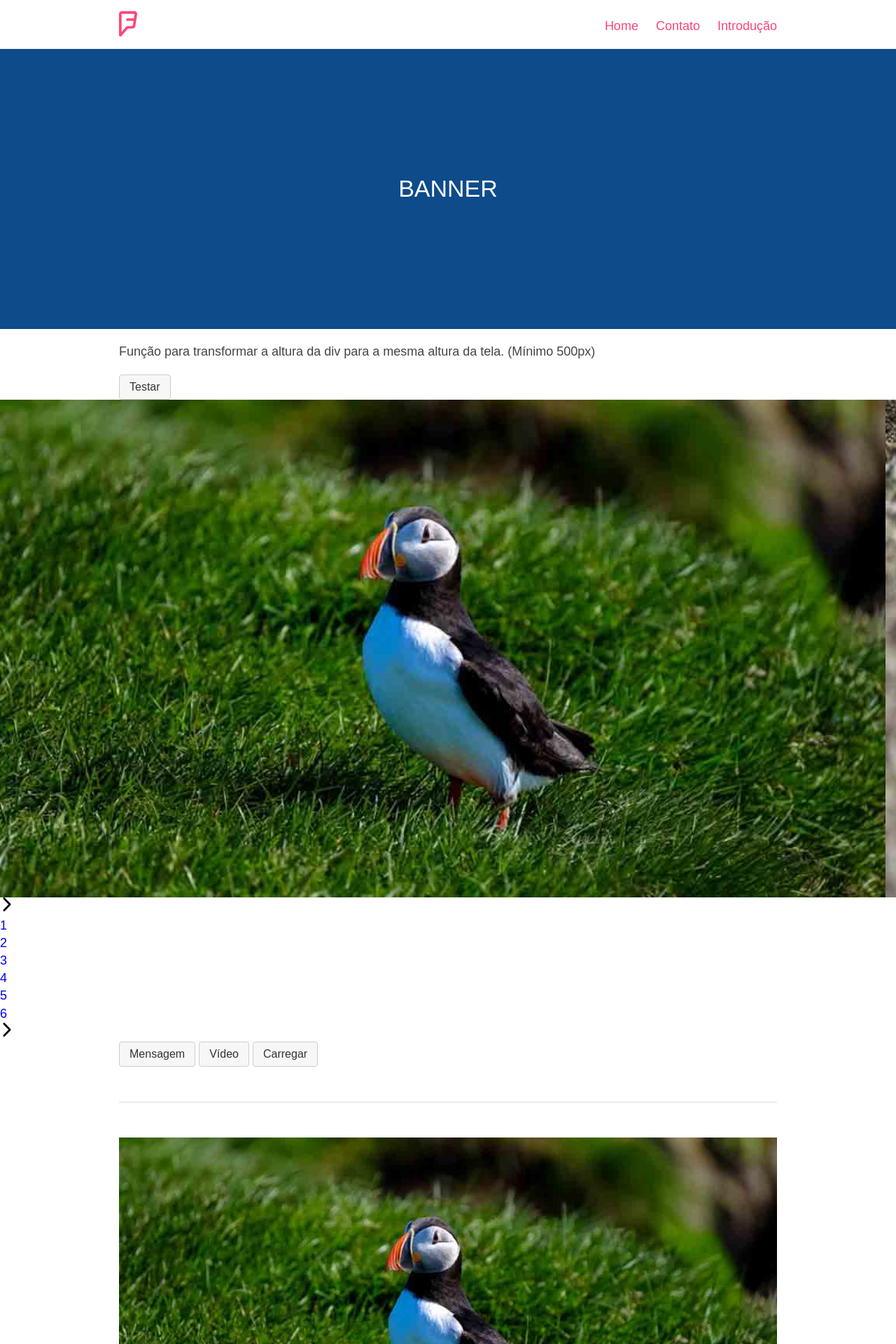
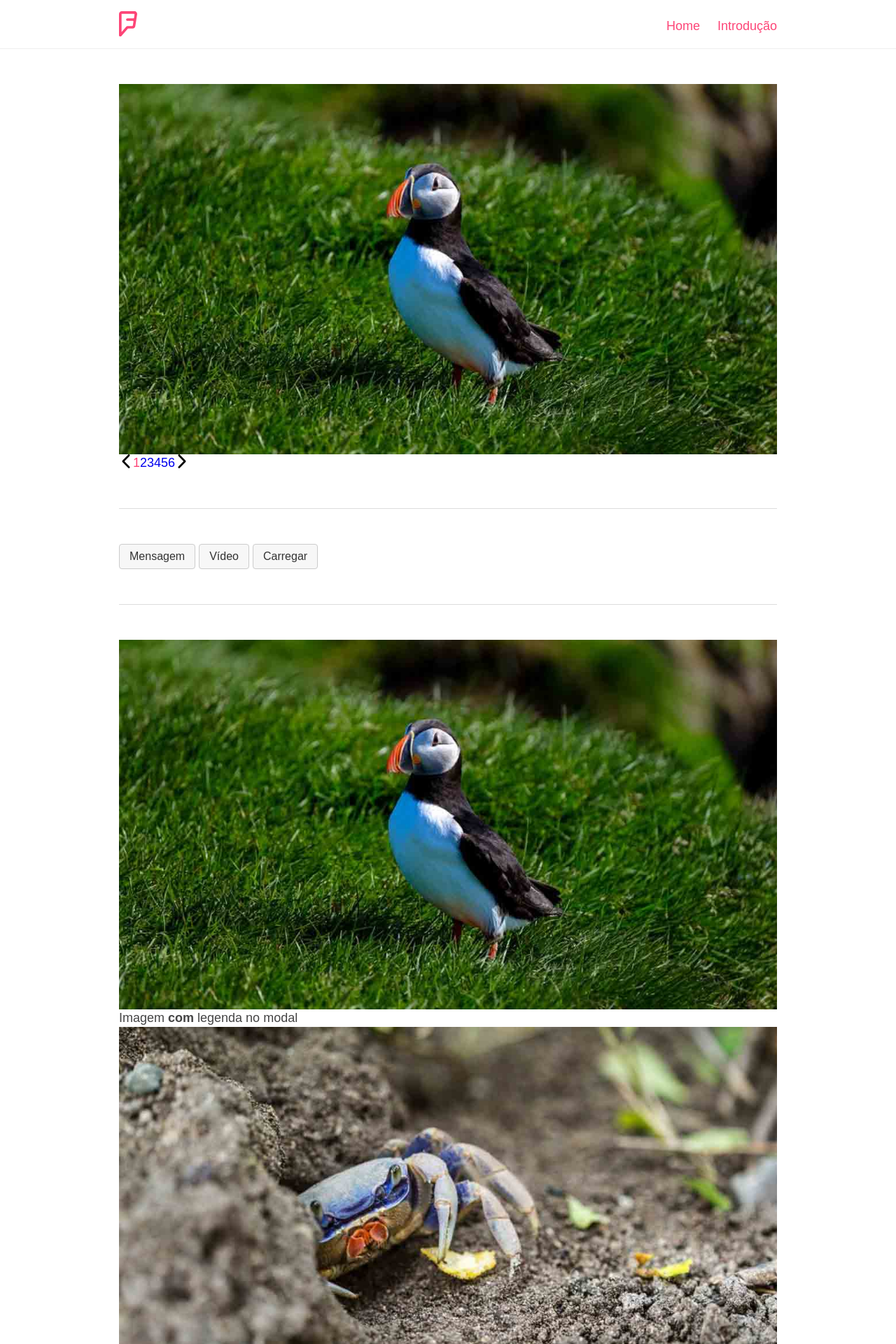
Before and after one commit to markusvdc/framework, a PHP site: page /introducao.php in a window 1280 px wide. Shown: the top 1920 px of the page at 70% size. Run offline with PHP 8.4, Linux system fonts and the light colour scheme; style sheets or scripts are compiled from the project's sources; some web fonts are replaced.

Commit message:
Diversas atualizações

```diff
--- a/assets/css/introducao.css
+++ b/assets/css/introducao.css
@@ -582,6 +582,23 @@ body.mascaraaberta {
       width: 1000px;
       padding-top: 40px;
       padding-bottom: 40px; } }
+  .wrap-slidermodal .controlesslider > a {
+    float: left; }
+    .wrap-slidermodal .controlesslider > a svg {
+      height: 20px;
+      width: 20px; }
+    .wrap-slidermodal .controlesslider > a.anterior-controlesslider svg {
+      -webkit-transform: rotate(180deg);
+      -ms-transform: rotate(180deg);
+      -moz-transform: rotate(180deg);
+      -o-transform: rotate(180deg);
+      transform: rotate(180deg); }
+  .wrap-slidermodal .controlesslider .paginacao-controlesslider {
+    float: left; }
+    .wrap-slidermodal .controlesslider .paginacao-controlesslider li {
+      float: left; }
+      .wrap-slidermodal .controlesslider .paginacao-controlesslider li a.flex-active {
+        color: #FFF; }
 
 @media (max-width: 499px), (min-width: 500px) and (max-width: 749px) {
   .campos .grupo-campos {
@@ -636,8 +653,7 @@ body.mascaraaberta {
     width: 50px;
     right: 0;
     top: 0;
-    bottom: 0;
-    background: #FFF; }
+    bottom: 0; }
     .introformulario .select .campo-select .seta-campo-select svg {
       width: 15px;
       height: 9px;
@@ -893,9 +909,25 @@ body {
 .intropadrao .botoes-intropadrao {
   margin-top: 20px; }
 
+.introslider {
+  margin-top: 50px; }
+  .introslider .controlesslider > a {
+    float: left; }
     .introslider .controlesslider > a svg {
       height: 20px;
       width: 20px; }
+    .introslider .controlesslider > a.anterior-controlesslider svg {
+      -webkit-transform: rotate(180deg);
+      -ms-transform: rotate(180deg);
+      -moz-transform: rotate(180deg);
+      -o-transform: rotate(180deg);
+      transform: rotate(180deg); }
+  .introslider .controlesslider .paginacao-controlesslider {
+    float: left; }
+    .introslider .controlesslider .paginacao-controlesslider li {
+      float: left; }
+      .introslider .controlesslider .paginacao-controlesslider li a.flex-active {
+        color: #fd4577; }
 
 .introformulario .campos {
   width: 50%; }
@@ -967,40 +999,39 @@ body {
         display: block;
         color: #fd4577; }
 
-main {
-  margin-top: 20px; }
-
-.fotos {
-  background: #e1e1e1; }
-  .fotos h2::before {
-    background: #ffc220; }
 @media (max-width: 499px), (min-width: 500px) and (max-width: 749px) {
-    .fotos .lista-fotos li {
+  .introgaleria .lista-fotos li {
     margin-bottom: 10px; } }
 @media (min-width: 750px) and (max-width: 989px), (min-width: 990px) and (max-width: 1399px) {
-    .fotos .lista-fotos li {
+  .introgaleria .lista-fotos li {
     margin-bottom: 20px; } }
 @media (min-width: 1400px) {
-    .fotos .lista-fotos li {
+  .introgaleria .lista-fotos li {
     margin-bottom: 20px; } }
-  .fotos .lista-fotos li .box-lista-fotos {
+.introgaleria .lista-fotos li .box-lista-fotos {
   overflow: hidden; }
-  .fotos .lista-fotos li img {
+.introgaleria .lista-fotos li img {
   cursor: pointer;
   height: auto; }
+
+.naoIE .efeitozoom figure {
+  overflow: hidden; }
   @media (min-width: 990px) and (max-width: 1399px), (min-width: 1400px) {
-    .naoIE .fotos .lista-fotos li img {
+    .naoIE .efeitozoom figure img {
       -webkit-transition: transform 0.5s;
       -ms-transition: transform 0.5s;
       -moz-transition: transform 0.5s;
       -o-transition: transform 0.5s;
       transition: transform 0.5s; } }
   @media (min-width: 990px) and (max-width: 1399px), (min-width: 1400px) {
-    .naoIE .fotos .lista-fotos li:hover img {
+    .naoIE .efeitozoom figure:hover img {
       -webkit-transform: scale(1.05);
       -ms-transform: scale(1.05);
       -moz-transform: scale(1.05);
       -o-transform: scale(1.05);
       transform: scale(1.05); } }
 
+.introabas .menu-abas li {
+  display: inline-block; }
+
 /*# sourceMappingURL=introducao.css.map */
--- a/assets/js/framework.js
+++ b/assets/js/framework.js
@@ -30,8 +30,8 @@ if (isChrome){
 *    Altura banner igual tela
 * --------------------------------------------------------------------------------------*/
 function alturaBanner() {
-    $('.banneraltura').height(Math.max($(window).height(), 500));
-    // $('.banneraltura').height(Math.max($(window).height(), 500) - $('.cabecalho').innerHeight());
+    // $('.banneraltura').height(Math.max($(window).height(), 500));
+    $('.banneraltura').height(Math.max($(window).height(), 500) - $('.cabecalho').innerHeight());
 }
 
 
@@ -245,6 +245,11 @@ $(document).ready(function(){
         $(".rolagem").mCustomScrollbar();
     };
 
+    /* ---------------------------------------------------------------------------------------
+    *    Dispara altura banner
+    * --------------------------------------------------------------------------------------*/
+    alturaBanner();
+
 
 
     /* ---------------------------------------------------------------------------------------
--- a/assets/js/introducao.js
+++ b/assets/js/introducao.js
@@ -17,7 +17,7 @@ $(document).ready(function(){
     * ----------------------------------------------------------------------------------------
     */
     criaGaleria = true;
-    $('.fotos .lista-fotos li').on('click', function(){
+    $('.introgaleria .lista-fotos li').on('click', function(){
         $('.wrap-slidermodal').show();
         if (criaGaleria) {
             $('.wrap-slidermodal .slider').flexslider({
@@ -38,7 +38,7 @@ $(document).ready(function(){
             });
             criaGaleria = false;
         }
-        indexGaleria = $('.fotos .lista-fotos li').index(this);
+        indexGaleria = $('.introgaleria .lista-fotos li').index(this);
         setTimeout(function(){
             $('.wrap-slidermodal .slider').flexslider(indexGaleria);
         })
--- a/assets/sass/framework/_modal.sass
+++ b/assets/sass/framework/_modal.sass
@@ -220,3 +220,20 @@ body
         width: 1000px
         padding-top: 40px
         padding-bottom: 40px
+
+    .controlesslider
+        &>a
+            float: left
+            svg
+                height: 20px
+                width: 20px
+            &.anterior-controlesslider
+                svg
+                    @include prefix(transform, rotate(180deg), webkit ms moz o)
+        .paginacao-controlesslider
+            float: left
+            li
+                float: left
+                a
+                    &.flex-active
+                        color: #FFF
--- a/assets/sass/framework/_select.sass
+++ b/assets/sass/framework/_select.sass
@@ -46,7 +46,7 @@
                 right: 0
                 top: 0
                 bottom: 0
-                background: #FFF
+                // background: #FFF
                 svg
                     width: 15px
                     height: 9px
--- a/assets/sass/introducao.sass
+++ b/assets/sass/introducao.sass
@@ -11,11 +11,23 @@ body
         margin-top: 20px
 
 .introslider
+    margin-top: 50px
     .controlesslider
         &>a
+            float: left
             svg
                 height: 20px
                 width: 20px
+            &.anterior-controlesslider
+                svg
+                    @include prefix(transform, rotate(180deg), webkit ms moz o)
+        .paginacao-controlesslider
+            float: left
+            li
+                float: left
+                a
+                    &.flex-active
+                        color: $cor1
 
 .introformulario
     .campos
@@ -83,15 +95,7 @@ body
                 display: block
                 color: $cor1
 
-main
-    margin-top: 20px
-
-.fotos
-    background: #e1e1e1
-    // display: none
-    h2
-        &::before
-            background: #ffc220
+.introgaleria
     .lista-fotos
         li
             @media #{$celular}, #{$celularh}
@@ -105,12 +109,20 @@ main
             img
                 cursor: pointer
                 height: auto
-        .naoIE &
-            li
+
+.efeitozoom
+    .naoIE &
+        figure
+            overflow: hidden
+            img
+                @media #{$notebook}, #{$desktop}
+                    @include prefix(transition, transform 0.5s, webkit ms moz o)
+            &:hover
                 img
                     @media #{$notebook}, #{$desktop}
-                        @include prefix(transition, transform 0.5s, webkit ms moz o)
-                &:hover
-                    img
-                        @media #{$notebook}, #{$desktop}
-                            @include prefix(transform, scale(1.05), webkit ms moz o)
+                        @include prefix(transform, scale(1.05), webkit ms moz o)
+
+.introabas
+    .menu-abas
+        li
+            display: inline-block
--- a/includes/site-cabecalho.php
+++ b/includes/site-cabecalho.php
@@ -19,11 +19,3 @@
         </nav>
     </div>
 </header>
-
-<div class="banner">
-    <div class="table">
-        <div class="cell-table">
-            <p>Banner</p>
-        </div>
-    </div>
-</div>
--- a/includes/site-menu.php
+++ b/includes/site-menu.php
@@ -1,5 +1,4 @@
 <ul class="menupadrao">
     <li><a href="index.php">Home</a></li>
-    <li><a href="#">Contato</a></li>
     <li><a href="introducao.php">Introdução</a></li>
 </ul>
--- a/includes/site-metas.php
+++ b/includes/site-metas.php
@@ -5,3 +5,4 @@
     <meta name="viewport" content="width=device-width, initial-scale=1.0">
     <meta http-equiv="X-UA-Compatible" content="ie=edge">
     <link rel="stylesheet" href="assets/css/inicio.css">
+    <link href="https://fonts.googleapis.com/css?family=Roboto:300,300i,400,400i,500,500i,700,700i" rel="stylesheet">
--- a/includes/site-rodape.php
+++ b/includes/site-rodape.php
@@ -46,12 +46,12 @@
                     <ul class="lista-slider">
                         <li class="item-lista-slider">
                             <div class="imagem-slidermodal">
-                                <img src="assets/img/foto01.jpg" alt="">
+                                <img src="assets/img/foto1.jpg" alt="">
                             </div>
                         </li>
                         <li class="item-lista-slider">
                             <div class="imagem-slidermodal">
-                                <img src="assets/img/foto02.jpg" alt="">
+                                <img src="assets/img/foto2.jpg" alt="">
                             </div>
                             <!-- <div class="legenda-slidermodal">
                                 <p>Pellentesque in ipsum id orci porta dapibus. Vivamus magna justo, lacinia eget consectetur sed, convallis at tellus. Vivamus magna justo, lacinia eget consectetur sed, convallis at tellus</p>
@@ -60,9 +60,9 @@
                     </ul>
                 </div>
                 <div class="controlesslider">
-                    <a href="#" class="anterior-controlesslider flex-prev"><img src="assets/img/icones/seta2.svg" alt=""></a>
+                    <a href="#" class="anterior-controlesslider flex-prev"><?= file_get_contents('assets/img/icones/seta2.svg') ?></a>
                     <div class="paginacao-controlesslider"></div>
-                    <a href="#" class="proximo-controlesslider flex-next"><img src="assets/img/icones/seta2.svg" alt=""></a>
+                    <a href="#" class="proximo-controlesslider flex-next"><?= file_get_contents('assets/img/icones/seta2.svg') ?></a>
                 </div>
             </div>
         </div>
--- a/introducao.php
+++ b/introducao.php
@@ -9,16 +9,17 @@
     ?>
 
     <main>
-        <div class="introbanner intropadrao">
-            <div class="container">
-                <p>Função para transformar a altura da div para a mesma altura da tela. (Mínimo 500px)</p>
-                <div class="botoes-intropadrao">
-                    <button id="testeBanner" class="botao1" type="button" name="button">Testar</button>
+
+        <!-- <div class="banner banneraltura">
+            <div class="table">
+                <div class="cell-table">
+                    <p>Banner com altura da tela menos cabeçalho</p>
                 </div>
             </div>
-        </div>
+        </div> -->
 
         <div class="introslider intropadrao">
+            <div class="container">
                 <div class="slider-lista-reservas">
                     <div class="slider">
                         <ul class="lista-slider">
@@ -42,15 +43,18 @@
                     </div>
                 </div>
             </div>
+        </div>
 
-        <div class="container">
+
+        <!-- <div class="container">
             <div id="verificaBrowser">
 
             </div>
-        </div>
+        </div> -->
 
         <section class="">
             <div class="container">
+                <hr style="border: none; border-top: 1px solid #DDD; margin: 50px 0">
                 <button id="testeMensagem" class="botao1" type="button" name="button">Mensagem</button>
                 <button class="botao1 abreVideo" type="button" name="button" data-video="VOa4XcXN0r0">Vídeo</button>
                 <button id="testeCarregar" class="botao1" type="button" name="button">Carregar</button>
@@ -61,18 +65,18 @@
         <div class="secao1 espacamento1">
             <div class="container">
                 <hr style="border: none; border-top: 1px solid #DDD; margin: 50px 0">
-                <div class="row">
+                <div class="row efeitozoom">
                     <div class="desk4 pad-row">
                         <figure>
                             <img src="assets/img/foto1.jpg" class="abreimagem" alt="" data-imagem="assets/img/foto1.jpg" data-classes="testeclass" data-legenda="Este texto é a <em>legenda</em> da imagem">
+                        </figure>
                         <figcaption>Imagem <strong>com</strong> legenda no modal</figcaption>
-                        </figure>
                     </div>
                     <div class="desk4 pad-row">
                         <figure>
                             <img src="assets/img/foto2.jpg" class="abreimagem" alt="" data-imagem="assets/img/foto2.jpg">
+                        </figure>
                         <figcaption>Imagem <strong>sem</strong> legenda no modal</figcaption>
-                        </figure>
                     </div>
                 </div>
             </div>
@@ -161,7 +165,7 @@
             </div>
         </section>
 
-        <section class="secao5 espacamento1">
+        <section class="introabas">
             <div class="container">
                 <hr style="border: none; border-top: 1px solid #DDD; margin: 50px 0">
                 <div class="abas">
@@ -224,7 +228,7 @@
             </div>
         </section> -->
 
-        <section class="secao7 espacamento1">
+        <!-- <section class="secao7 espacamento1">
             <div class="container">
                 <div class="select select1 placeholder inativo">
                     <select name="" id="" disabled>
@@ -239,22 +243,23 @@
                     </span>
                 </div>
             </div>
-        </section>
+        </section> -->
 
-        <section class="fotos" id="fotos">
+        <section class="introgaleria" id="fotos">
             <div class="container">
+                <hr style="border: none; border-top: 1px solid #DDD; margin: 50px 0">
                 <h2>Galeria de fotos do evento</h2>
-                <div class="lista-fotos">
+                <div class="lista-fotos efeitozoom">
                     <ul class="row">
                         <li class="pad-row desk4 note4 tabl6 celh6 celu6">
-                            <div class="box-lista-fotos">
-                                <img src="assets/img/foto01t.jpg" alt="">
-                            </div>
+                            <figure class="box-lista-fotos">
+                                <img src="assets/img/foto1.jpg" alt="">
+                            </figure>
                         </li>
                         <li class="pad-row desk4 note4 tabl6 celh6 celu6">
-                            <div class="box-lista-fotos">
-                                <img src="assets/img/foto02t.jpg" alt="">
-                            </div>
+                            <figure class="box-lista-fotos">
+                                <img src="assets/img/foto2.jpg" alt="">
+                            </figure>
                         </li>
                     </ul>
                 </div>
```
Also changed, not shown: assets/css/home.css (+65 -18 lines), README.md. Lines whose indentation alone changed are shown as unchanged.
